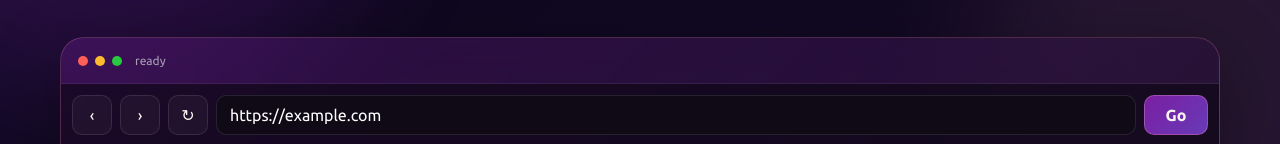
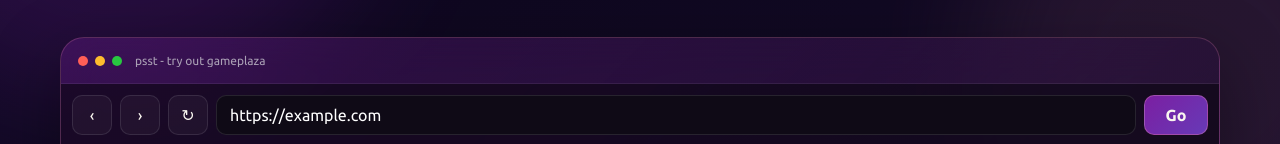
Before and after one commit to techmaster2013/nexSite, a website: page index.html in a window 1280 px wide. Shown: the part 311-455 px from the top of the page. Drawn offline with Linux system fonts and the light colour scheme.

Commit message:
Update status message to section note

```diff
--- a/index.html
+++ b/index.html
@@ -35,7 +35,7 @@
     <div class="browser-shell">
       <div class="window-bar">
         <div class="traffic" aria-hidden="true"><i></i><i></i><i></i></div>
-        <span id="status">ready</span>
+        <span id="section-note">psst - try out gameplaza</span>
       </div>
       <div class="address-row">
         <button id="back" class="nav-button" type="button" title="Back" aria-label="Back">‹</button>
```
